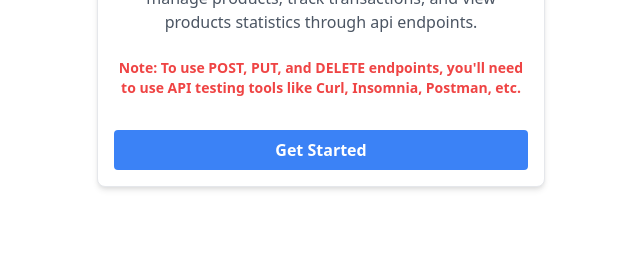
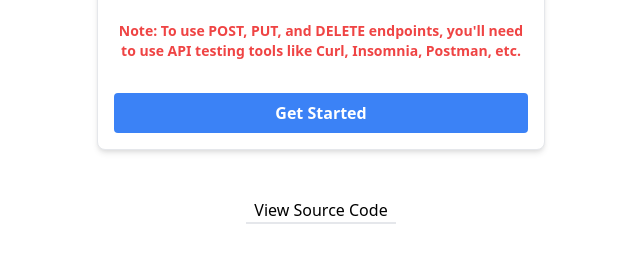
Before and after one commit to medmaha/inventory, a website: page public/index.html in a window 1280 px wide. Shown: the part 366-628 px from the top of the page, without its empty margins (319-959 px from the left). Drawn offline with nearby package versions, Linux system fonts and the light colour scheme.

Commit message:
Update homepage

```diff
--- a/api/index.ts
+++ b/api/index.ts
@@ -1,5 +1,5 @@
 /**
  * This file is only used on production specifically for vercel
  */
-import app from "../src/index";
+import app from "../src/app";
 export default app;
--- a/package.json
+++ b/package.json
@@ -7,7 +7,7 @@
 	"scripts": {
 		"build": "echo 'Building...'",
 		"start": "ts-node api/index.ts",
-		"dev": "nodemon src/index.ts",
+		"dev": "nodemon src/app.ts",
 		"compile": "tsc"
 	},
 	"keywords": [],
--- a/public/index.html
+++ b/public/index.html
@@ -11,7 +11,9 @@
 		/>
 	</head>
 	<body class="bg-gray-100">
-		<div class="w-full h-screen bg-white p-8 flex items-center justify-center">
+		<div
+			class="w-full h-screen bg-white p-8 flex flex-col sm:gap-8 gap-4 items-center justify-center"
+		>
 			<div
 				class="block max-w-md p-4 bg-white border rounded-lg shadow-md text-center"
 			>
@@ -30,12 +32,21 @@
 
 				<a href="/products" class="inline-block w-full mt-4">
 					<button
-						class="block bg-blue-500 w-full hover:bg-blue-600 text-white font-semibold py-2 px-4 rounded"
+						class="block bg-blue-500 w-full transition hover:bg-blue-600 text-white font-semibold py-2 px-4 rounded"
 					>
 						Get Started
 					</button>
 				</a>
 			</div>
+			<div class="text-center">
+				<a
+					href="/products"
+					target="_blank"
+					class="inline-block w-full mt-4 border-b-2 px-2 transition hover:text-blue-600 hover:border-blue-600"
+				>
+					View Source Code
+				</a>
+			</div>
 		</div>
 	</body>
 </html>
```
Also changed, not shown: src/app.ts (+11 -3 lines), src/index.ts (deleted, +0 -15 lines).
